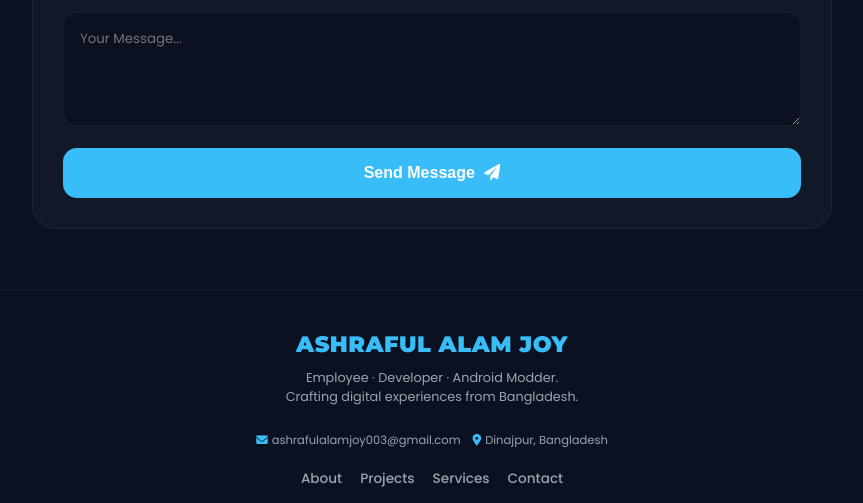
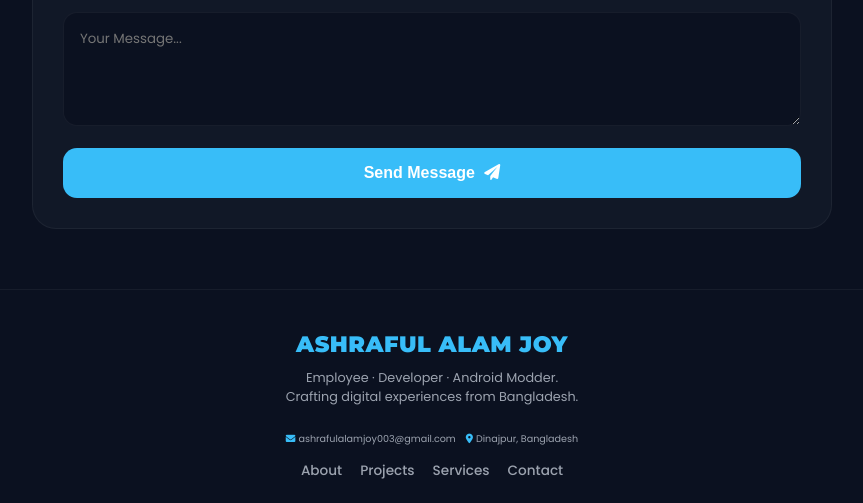
Before and after one commit to ashrafuljoy62/index.html, a plain HTML site: page index.html in a window 1280 px wide. Shown: the part 1746-2249 px from the top of the page, without its empty margins (208-1071 px from the left). Drawn offline with Linux system fonts and the light colour scheme.

Commit message:
Refactor contact info layout and styles
Updated styles and layout for contact information section.

```diff
--- a/index.html
+++ b/index.html
@@ -328,11 +328,11 @@
          Employee · Developer · Android Modder.<br>Crafting digital experiences from Bangladesh.
         </p>
 
-      <div style="display: flex; justify-content: center; align-items: center; gap: 12px; flex-wrap: nowrap; overflow-x: auto; white-space: nowrap; margin-bottom: 20px; font-size: 0.72rem; padding: 0 5px;">
-            <a href="mailto:ashrafulalamjoy003@gmail.com" style="color: var(--dim); text-decoration: none; display: flex; align-items: center; gap: 4px;">
+      <div style="display: flex; justify-content: center; align-items: center; gap: 10px; flex-wrap: nowrap; overflow-x: auto; white-space: nowrap; margin-bottom: 15px; font-size: 0.60rem; padding: 0 4px;">
+            <a href="mailto:ashrafulalamjoy003@gmail.com" style="color: var(--dim); text-decoration: none; display: flex; align-items: center; gap: 3px;">
                 <i class="fas fa-envelope" style="color: var(--accent);"></i> ashrafulalamjoy003@gmail.com
             </a>
-            <span style="color: var(--dim); display: flex; align-items: center; gap: 4px;">
+            <span style="color: var(--dim); display: flex; align-items: center; gap: 3px;">
                 <i class="fas fa-map-marker-alt" style="color: var(--accent);"></i> Dinajpur, Bangladesh
             </span>
        </div>
```
